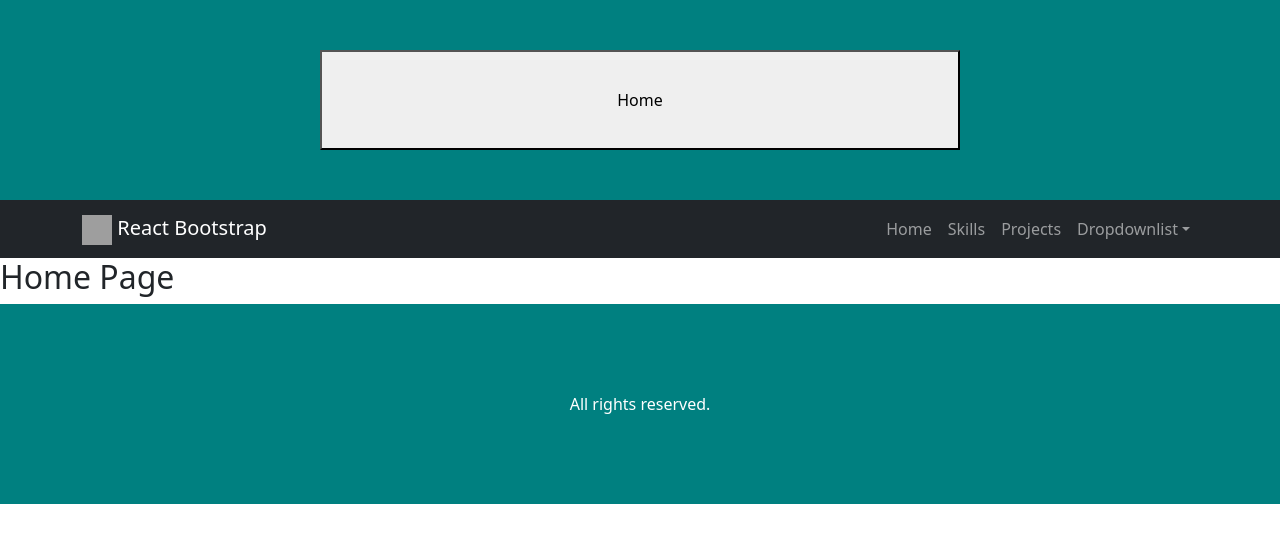
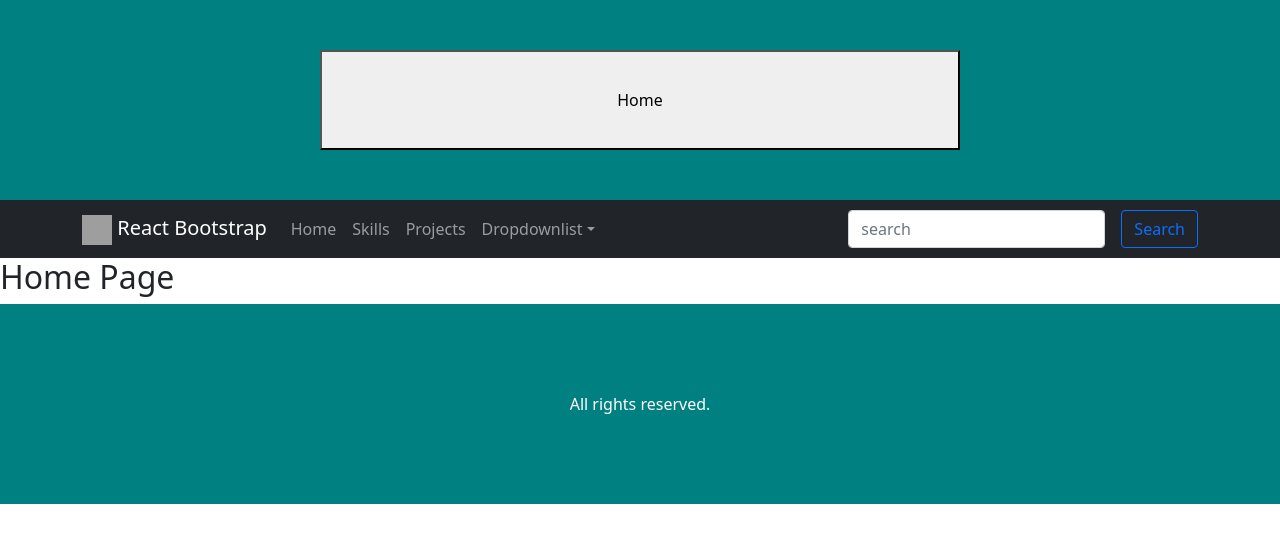
Before and after one commit to sajib-kumar-biswas/Playground, a React (Create React App) app in the folder my-playground/: page / in a window 1280 px wide. Shown: the top 542 px of the page. Built offline with nearby package versions, Linux system fonts and the light colour scheme; no server answers; grey boxes are pictures that could not be loaded.

Commit message:
React-Bootstrap Navbar 2

```diff
--- a/my-playground/src/Components/BootNavbar.js
+++ b/my-playground/src/Components/BootNavbar.js
@@ -1,4 +1,4 @@
-import { Container, Nav, Navbar, NavbarBrand, NavDropdown } from 'react-bootstrap'
+import { Button, Container, Form, FormControl, Nav, Navbar, NavbarBrand, NavDropdown } from 'react-bootstrap'
 const BootNavbar = () => {
     return (
         <Navbar bg="dark" variant='dark' expand="lg">
@@ -6,7 +6,7 @@ const BootNavbar = () => {
                 <NavbarBrand><img src="https://react-bootstrap.github.io/logo.svg" height="30px" width="30px" alt="react bootstrap logo" />{' '}React Bootstrap</NavbarBrand>
                 <Navbar.Toggle aria-controls='id' />
                 <Navbar.Collapse id="id">
-                    <Nav className='ms-auto'>
+                    <Nav>
                         <Nav.Link>
                             Home
                         </Nav.Link>
@@ -28,6 +28,10 @@ const BootNavbar = () => {
                             </NavDropdown.Item>
                         </NavDropdown>
                     </Nav>
+                    <Form className='ms-auto d-flex'>
+                        <FormControl className='me-2' type="search" placeholder='search' />
+                        <Button className='ms-2' variant="outline-primary">Search</Button>
+                    </Form>
                 </Navbar.Collapse>
             </Container>
         </Navbar>
```
